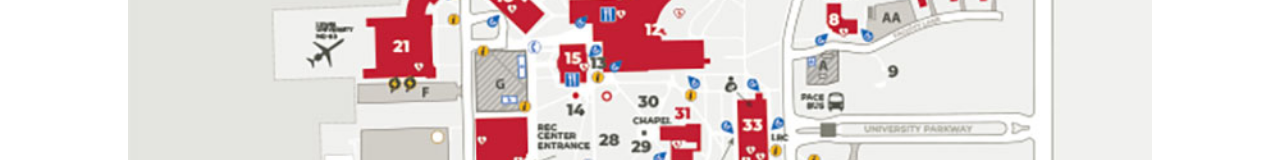
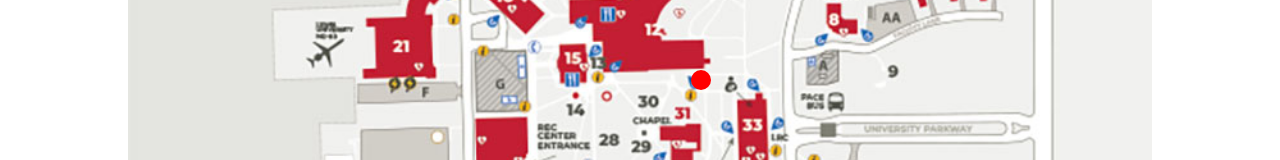
Before and after one commit to ECaMS-Billboard/ecams-billboard, a React (Create React App) app: page /campusmap in a window 1280 px wide. Shown: the part 508-668 px from the top of the page. Built offline with nearby package versions, Linux system fonts and the light colour scheme.

Commit message:
added interactive feature to map

```diff
--- a/src/components/CampusMap.css
+++ b/src/components/CampusMap.css
@@ -41,3 +41,45 @@
 .building ul {
   padding-left: 20px;
 }
+
+/* Base hotspot */
+.hotspot {
+  position: absolute;
+  width: 20px;
+  height: 20px;
+  background: red;
+  border-radius: 50%;
+  cursor: pointer;
+}
+
+/* Example positions (you will tweak these) */
+.hotspot.library {
+  top: 40%;
+  left: 55%;
+}
+
+.hotspot.science {
+  top: 30%;
+  left: 40%;
+}
+
+.hotspot.rec {
+  top: 60%;
+  left: 50%;
+}
+
+/* Tooltip */
+.tooltip {
+  position: absolute;
+  top: -25px;
+  left: 25px;
+  background: black;
+  color: white;
+  padding: 4px 8px;
+  font-size: 12px;
+  display: none;
+}
+
+.hotspot:hover .tooltip {
+  display: block;
+}
--- a/src/pages/CampusMap.js
+++ b/src/pages/CampusMap.js
@@ -3,6 +3,13 @@ import "../components/CampusMap.css";
 import Map from "../imgs/campus-map.jpg";
 
 const CampusMap = () => {
+
+  const scrollToSection = (id) => {
+    const el = document.getElementById(id);
+    if (el) {
+      el.scrollIntoView({ behavior: "smooth", block: "start"});
+    }
+  }
   return (
     <div className="map-page">
 
@@ -10,8 +17,11 @@ const CampusMap = () => {
       <div className="map-container">
         <img src={Map} alt="Campus Map" className="map-image" />
 
-        <div className="hotspot library">
-          <span className="tooltip">Library - Open 24/7</span>
+        <div
+        className="hotspot library"
+        onClick={() => scrollToSection("library")}
+        >
+          <span className="tooltip">Library</span>
         </div>
       </div>
 
```
